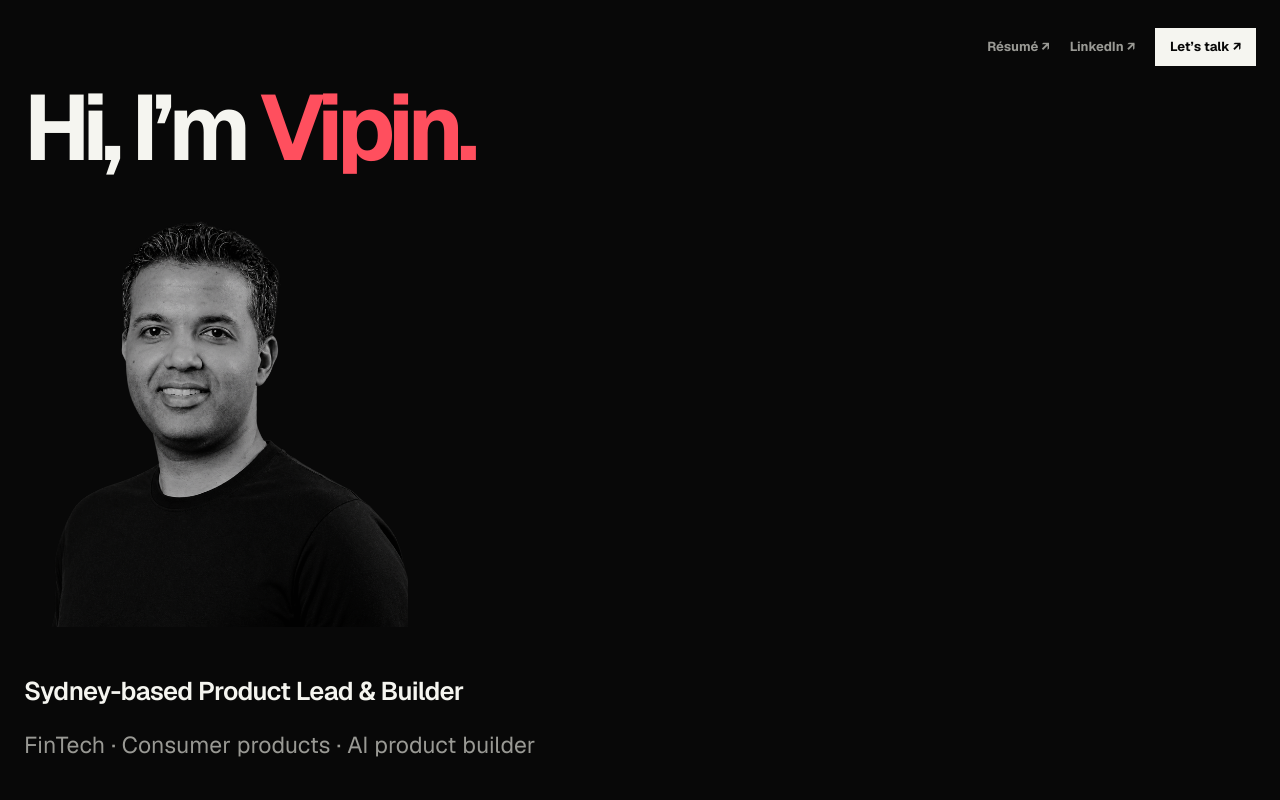
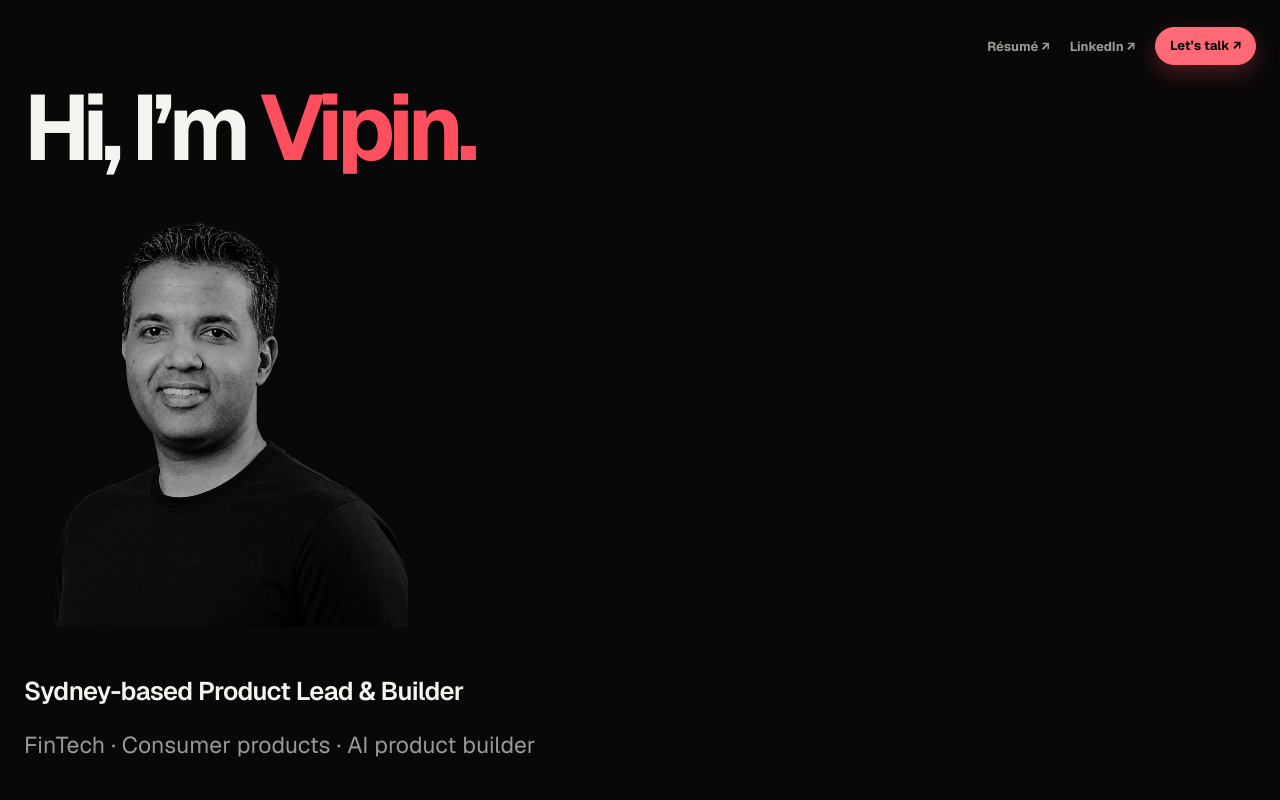
Before and after one commit to vipinvijayanis/vipinvijayanis.github.io, a plain HTML site: page index.html in a window 1280 px wide. In both pictures the pointer is over the link 1205 px from the left and 47 px from the top of the page. Shown: the top 800 px of the page. Drawn offline with Linux system fonts and the light colour scheme.

Commit message:
Modernize portfolio call-to-action buttons

```diff
--- a/index.html
+++ b/index.html
@@ -97,10 +97,10 @@
     .close-grid { display: grid; grid-template-columns: 1fr; gap: 28px; justify-items: center; text-align: center; }
     .close h2 span { color: var(--accent); }
     .actions { display: flex; justify-content: center; gap: 10px; }
-    .button { min-height: 48px; display: inline-flex; align-items: center; justify-content: center; padding: 11px 18px; border: 1px solid var(--line); font-size: 13px; font-weight: 800; text-decoration: none; transition: background 160ms ease, color 160ms ease; }
-    .button:hover { color: var(--black); background: var(--white); }
-    .button-primary { color: var(--black); background: var(--accent); border-color: var(--accent); }
-    .button-primary:hover { background: var(--white); border-color: var(--white); }
+    .button { min-height: 48px; display: inline-flex; align-items: center; justify-content: center; padding: 11px 18px; border: 1px solid var(--line); border-radius: 999px; font-size: 13px; font-weight: 800; text-decoration: none; transition: background-color 160ms ease, color 160ms ease, border-color 160ms ease, transform 160ms ease, box-shadow 160ms ease; }
+    .button:hover { color: var(--black); background: var(--white); border-color: var(--white); box-shadow: 0 8px 22px rgba(245, 245, 240, .12); transform: translateY(-1px); }
+    .button-primary { color: var(--black); background: var(--accent); border-color: var(--accent); box-shadow: 0 6px 18px rgba(255, 79, 94, .22); }
+    .button-primary:hover { background: #ff6a76; border-color: #ff6a76; box-shadow: 0 8px 22px rgba(255, 79, 94, .28); }
 
     footer { padding: 26px 0 40px; color: var(--muted); font-size: 12px; text-align: center; }
     .footer-inner { display: flex; justify-content: center; }
@@ -139,6 +139,7 @@
     @media (prefers-reduced-motion: reduce) {
       html { scroll-behavior: auto; }
       .project, .button { transition: none; }
+      .button:hover { transform: none; }
     }
   </style>
 </head>
```
Also changed, not shown: promo-code-demo/index.html (+5 -3 lines), 1 other file.
